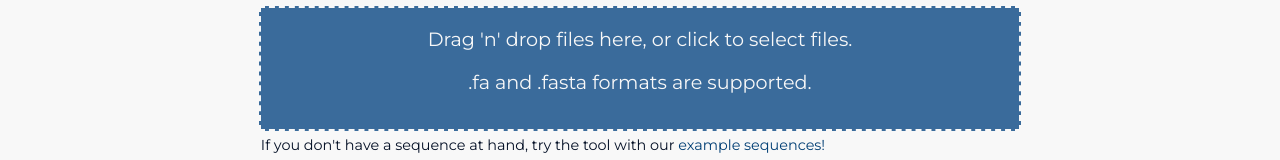
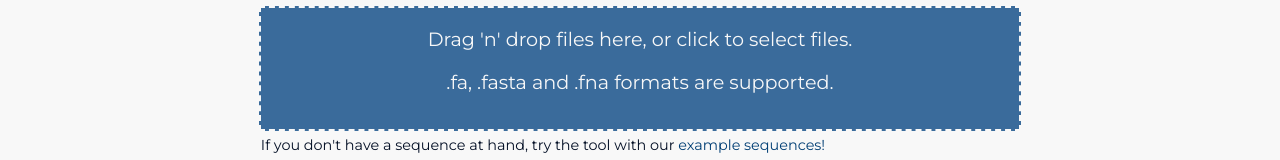
Before and after one commit to bacpop/AMR_ReactApp, a React (Create React App) app: page / in a window 1280 px wide. Shown: the part 150-310 px from the top of the page. Built offline with nearby package versions, Linux system fonts and the light colour scheme.

Commit message:
allow .fna files

```diff
--- a/src/DropZone.js
+++ b/src/DropZone.js
@@ -15,7 +15,7 @@ function DropZone({onDrop}) {
         </div> :
         <div className="dragdrop">
           <p className="dragdrop_text">Drag 'n' drop files here, or click to select files.</p>
-          <p className="dragdrop_text"> .fa and .fasta formats are supported.</p>
+          <p className="dragdrop_text"> .fa, .fasta and .fna formats are supported.</p>
         </div>
       }
     </div>
```
